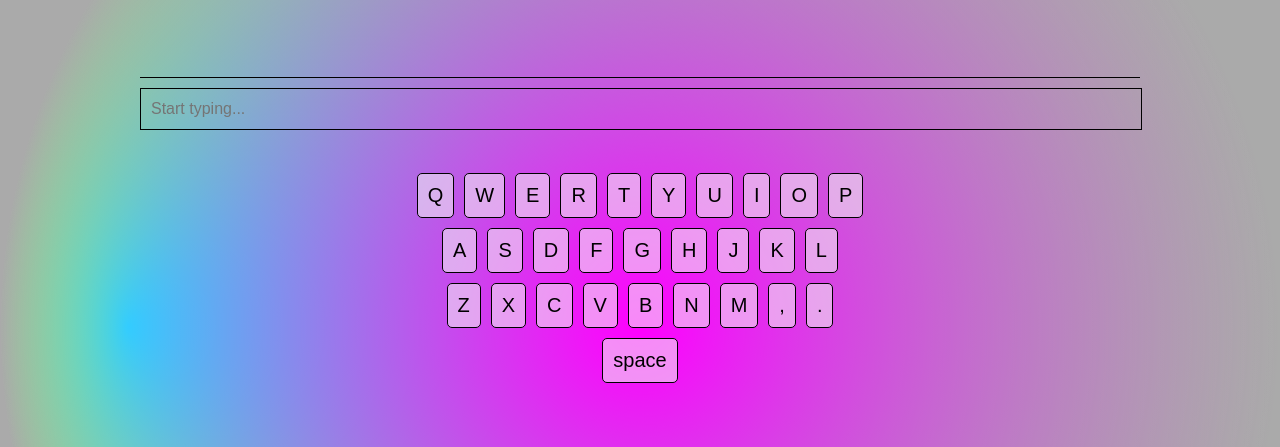
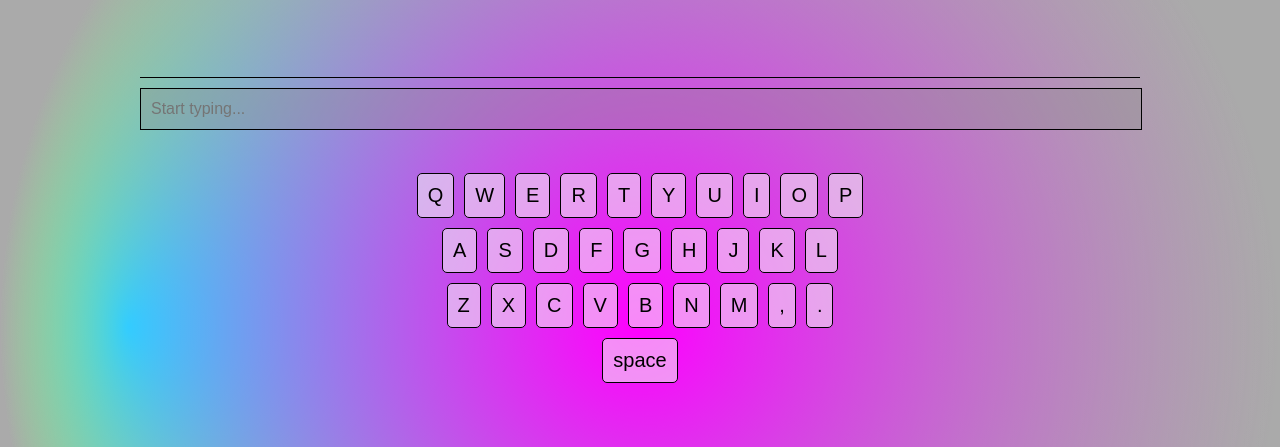
Before and after one commit to Kobesterzz/stickyType, a website: page TypeingPage.html in a window 1280 px wide. Shown: the part 73-520 px from the top of the page. Drawn offline with Linux system fonts and the light colour scheme.

Commit message:
add bg to the input box

```diff
--- a/TypingPage.css
+++ b/TypingPage.css
@@ -134,7 +134,7 @@ a{
   height: 20px;
   border: 1px solid rgba(255, 255, 255, 0.512);
   outline: none;
-  background-color: transparent;
+  background-color: rgba(140, 140, 140, 0.344);
   word-wrap: break-word;
   font-size: 16px;
   padding: 10px;
```
